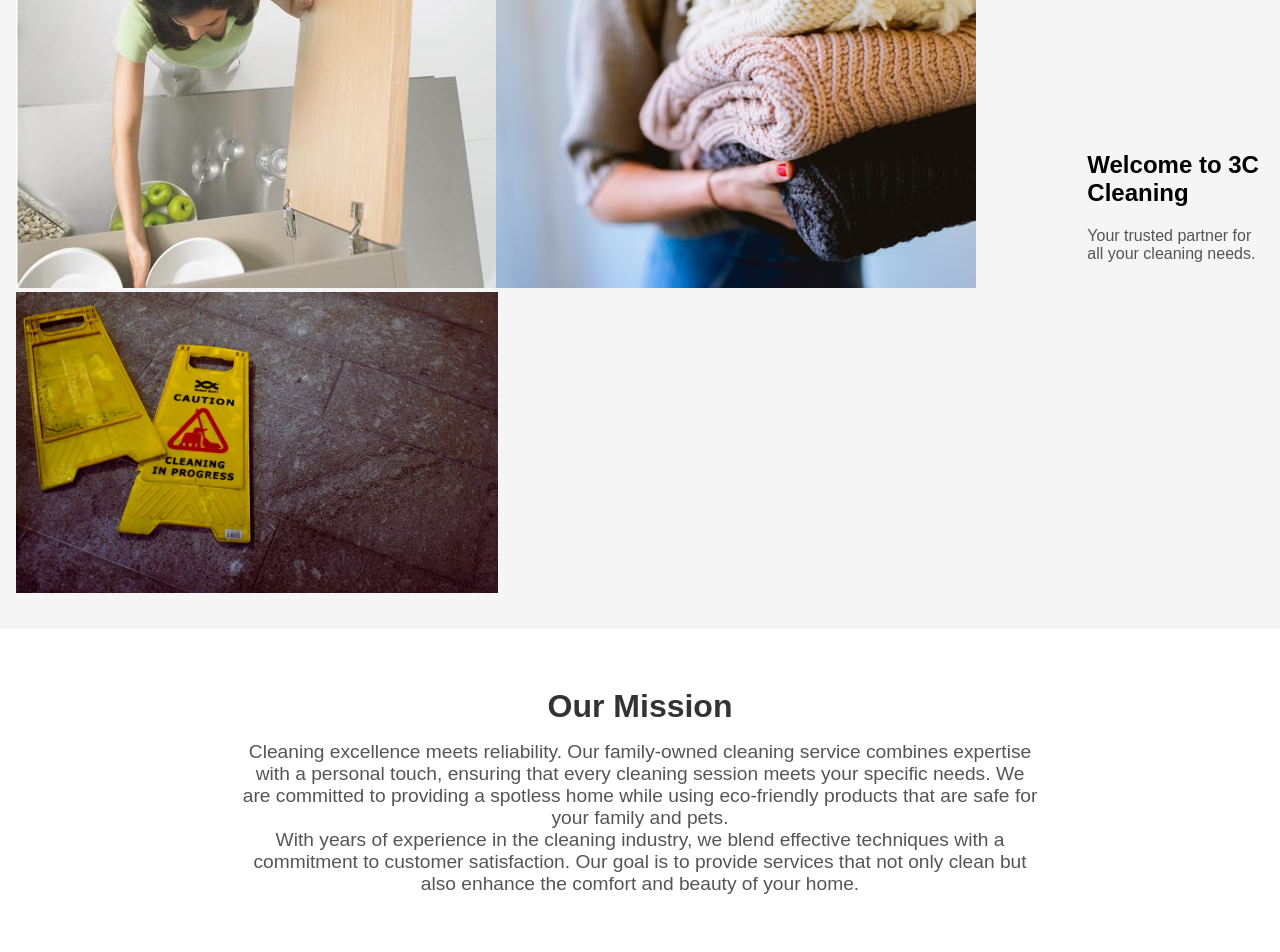
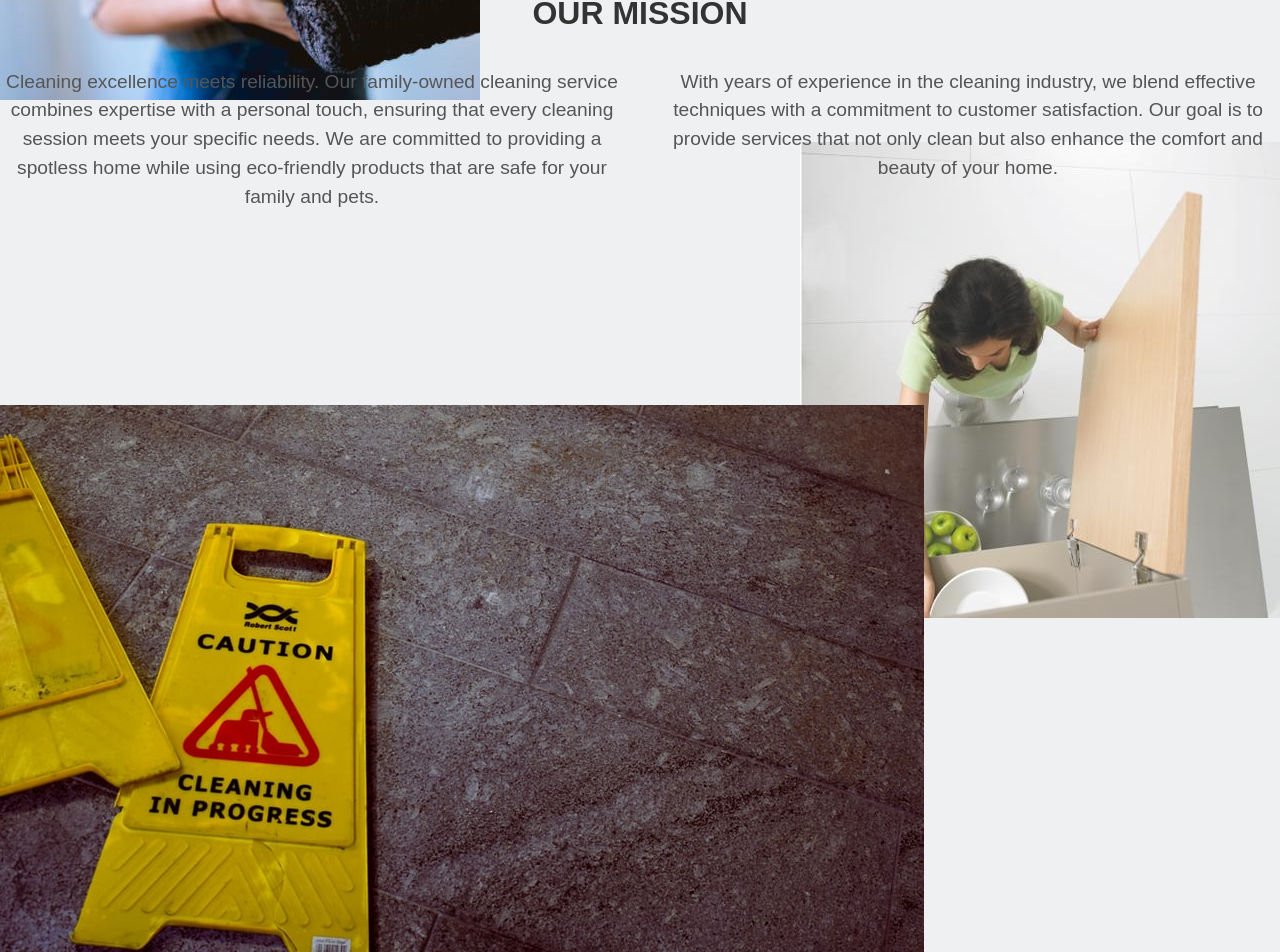
Before and after one commit to ELNAUL99/3C-Cleaning, a React (Create React App) app: page / in a window 1280 px wide. Shown: the part 300-1252 px from the top of the page. Built offline with nearby package versions, Linux system fonts and the light colour scheme.

Commit message:
update homepage

```diff
--- a/src/components/HomePage.tsx
+++ b/src/components/HomePage.tsx
@@ -1,6 +1,5 @@
 import React from 'react';
 import Hero from '../sections/Hero';
-import Mission from '../sections/Mission';
 import Benefits from '../sections/Benefits';
 import Testimonials from '../sections/Testimonials';
 import Faq from '../sections/FAQ';
@@ -10,7 +9,6 @@ const Homepage: React.FC = () => {
   return (
     <div className="homepage">
       <Hero />
-      <Mission />
       <Benefits />
       <Testimonials />
       <Faq />
--- a/src/sections/Hero.tsx
+++ b/src/sections/Hero.tsx
@@ -16,6 +16,13 @@ const Hero: React.FC = () => {
         <h1>Welcome to 3C Cleaning</h1>
         <p>Your trusted partner for all your cleaning needs.</p>
       </div>
+      <div className="mission-content">
+        <h2>OUR MISSION</h2>
+        <div className="mission-paragraphs">
+          <p>Cleaning excellence meets reliability. Our family-owned cleaning service combines expertise with a personal touch, ensuring that every cleaning session meets your specific needs. We are committed to providing a spotless home while using eco-friendly products that are safe for your family and pets.</p>
+          <p>With years of experience in the cleaning industry, we blend effective techniques with a commitment to customer satisfaction. Our goal is to provide services that not only clean but also enhance the comfort and beauty of your home.</p>
+        </div>
+      </div>
     </section>
   );
 };
--- a/src/sections/Mission.tsx
+++ /dev/null
@@ -1,20 +0,0 @@
-import React from 'react';
-import '../styles/_mission.scss';
-
-const Mission: React.FC = () => {
-  return (
-    <section className="mission">
-      <h2>Our Mission</h2>
-      <div className="mission-content">
-        <div className="mission-paragraph">
-          <p>Cleaning excellence meets reliability. Our family-owned cleaning service combines expertise with a personal touch, ensuring that every cleaning session meets your specific needs. We are committed to providing a spotless home while using eco-friendly products that are safe for your family and pets.</p>
-        </div>
-        <div className="mission-paragraph">
-          <p>With years of experience in the cleaning industry, we blend effective techniques with a commitment to customer satisfaction. Our goal is to provide services that not only clean but also enhance the comfort and beauty of your home.</p>
-        </div>
-      </div>
-    </section>
-  );
-};
-
-export default Mission;
--- a/src/styles/_hero.scss
+++ b/src/styles/_hero.scss
@@ -1,28 +1,13 @@
 .hero {
-    display: flex;
-    justify-content: space-around;
-    align-items: center;
-    padding: 2rem 1rem;
-    background-color: #f5f5f5;
+  position: relative;
+  text-align: center;
+  height: 150vh; // Set height to full viewport height
+  background-color: #eef0f2;
 
-    .hero-image {
-      flex: 1;
-      max-width: 45%;
-
-      img {
-        width: 100%;
-        height: auto;
-        border-radius: 10px;
-      }
-
-      &.image-right {
-        margin-top: 1rem;
-      }
-    }
-
-    .hero-text {
-      flex: 1;
-      text-align: center;
+  .hero-content {
+    position: relative;
+    z-index: 1;
+    padding-top: 2rem;
 
     h1 {
       font-size: 2.5rem;
@@ -31,21 +16,65 @@
 
     p {
       font-size: 1.2rem;
+    }
+  }
+
+  .mission-content {
+    position: relative;
+    z-index: 1;
+    margin-top: 4rem; // Adjust the margin as needed
+
+    h2 {
+      font-size: 2rem;
       margin-bottom: 1rem;
     }
 
-      button {
-        padding: 0.5rem 1.5rem;
-        background-color: #354d40;
-        color: white;
-        border: none;
-        border-radius: 5px;
-        cursor: pointer;
-        font-size: 1rem;
-        margin: 0 0.5rem;
+    .mission-paragraphs {
+      display: flex;
+      justify-content: space-between;
+      gap: 2rem; // Space between the paragraphs
 
-        &:hover {
-          background-color: #2e4034;
+      p {
+        flex: 1;
+        font-size: 1.2rem;
+        line-height: 1.5;
+      }
+    }
+  }
+
+  .hero-images {
+    position: absolute;
+    top: 0;
+    left: 0;
+    width: 100%;
+    height: 100%;
+    z-index: 0;
+    pointer-events: none; // Ensures images are not interactable
+
+    .hero-image {
+      position: absolute;
+
+      &.image1 {
+        top: 0;
+        left: 0;
+        width: auto;
+        height: auto;
+      }
+
+      &.image2 {
+        top: 50%;
+        right: 0;
+        width: auto;
+        height: auto;
+        transform: translateY(-50%);
+      }
+
+      &.image3 {
+        bottom: -100px; // Adjusted bottom value to ensure image fits
+        left: 30%;
+        width: auto;
+        height: auto;
+        transform: translateX(-50%);
       }
     }
   }
--- a/src/styles/_mission.scss
+++ /dev/null
@@ -1,16 +0,0 @@
-.mission {
-    text-align: center;
-    padding: 2rem 1rem;
-    background-color: #fff;
-
-    h2 {
-      font-size: 2rem;
-      margin-bottom: 1rem;
-    }
-
-    p {
-      font-size: 1.2rem;
-      max-width: 800px;
-      margin: 0 auto;
-    }
-  }
--- a/src/styles/main.scss
+++ b/src/styles/main.scss
@@ -7,7 +7,6 @@
 @import 'testimonials';
 @import 'hero';
 @import 'benefits';
-@import 'mission';
 @import 'faq';
 
 /* Global styles */
```
Also changed, not shown: src/assets/image1.jpg, src/assets/image2.jpg. Lines whose indentation alone changed are shown as unchanged.
